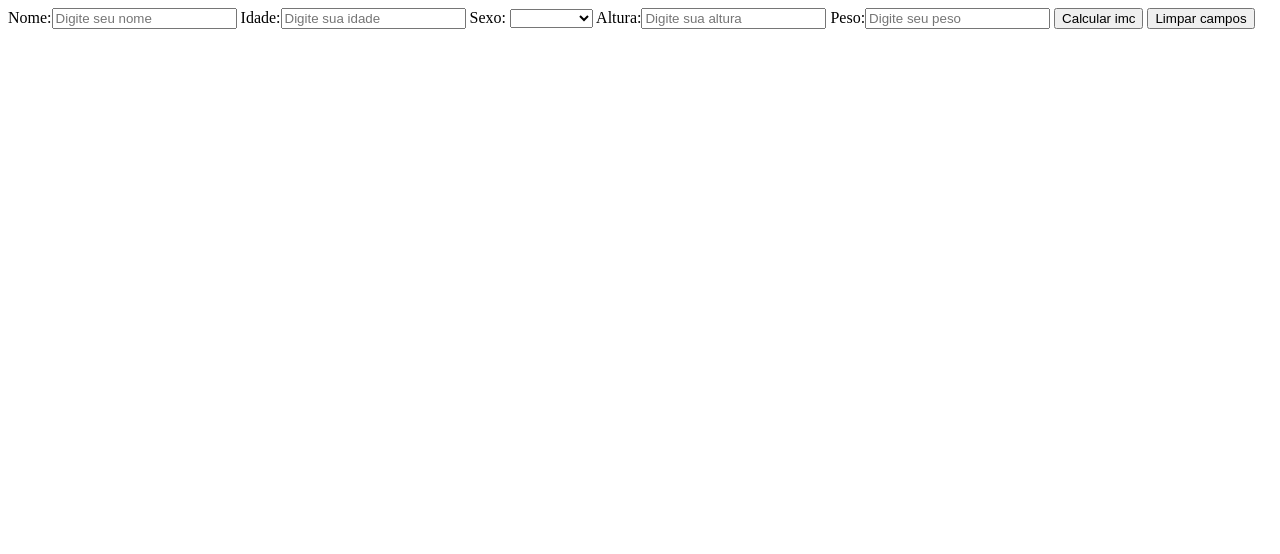
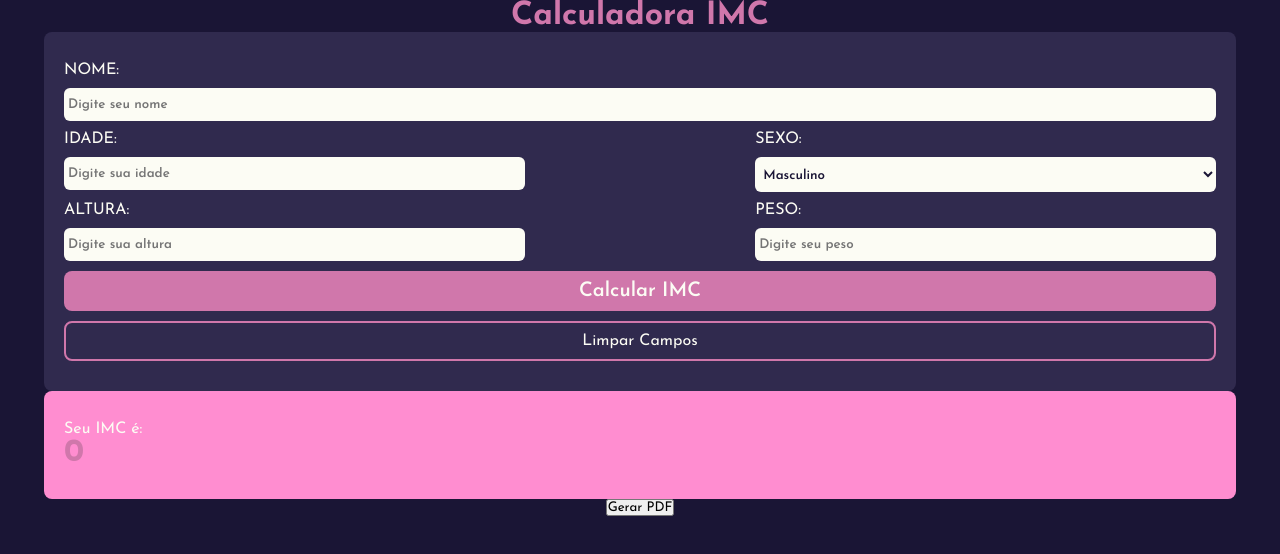
Before and after one commit to igorviniciussantana/imc-pwa, a website: page index.html in a window 1280 px wide. Drawn offline with Linux system fonts and the light colour scheme.

Commit message:
Adicionada Estilização da PWA

```diff
--- a/css/style.css
+++ b/css/style.css
@@ -0,0 +1,117 @@
+@import url("https://fonts.googleapis.com/css2?family=Josefin+Sans:wght@200;300;400;500;600;700&display=swap");
+
+* {
+  margin: 0;
+  padding: 0;
+  font-family: "Josefin Sans", sans-serif;
+}
+
+.fullscreen {
+  background-color: #1a1535;
+  width: 100%;
+  height: 100%;
+}
+
+.container {
+  display: flex;
+  flex-direction: column;
+  align-items: center;
+}
+
+h1 {
+  color: #d077ab;
+}
+
+.campos {
+  display: flex;
+  width: 90vw;
+flex-direction: column;
+  background-color: #302a4e;
+  border-radius: 8px;
+
+  padding: 30px 20px;
+  row-gap: 10px;
+}
+
+.campos label {
+  color: #fcfcf4;
+  font-weight: 400;
+}
+
+
+.campos input, select{
+border: none;
+border-radius: 6px;
+background-color: #FCFCF4;
+padding: 10px 4px;
+
+outline: none;
+
+color: #1a1535;
+font-weight: 600;
+
+}
+.inputs{
+
+display: flex;
+flex-wrap: wrap;
+justify-content: space-between;
+row-gap: 10px;
+
+}
+
+.inputGroup{
+
+display: flex;
+flex-direction: column;
+width: 40%;
+row-gap: 10px;
+
+
+}
+
+#calcular{
+
+background-color: #d077ab;
+color: #FCFCF4;
+border: none;
+font-weight: 600;
+font-size: 20px;
+border-radius: 8px;
+
+padding: 10px 0;
+
+
+}
+
+#limpar{
+
+border: 2px solid #d077ab;
+background: transparent;
+
+color: #FCFCF4;
+font-size: 16px;
+border-radius: 8px;
+padding: 10px 0;
+
+}
+.resultados {
+  background-color: #ff8dd0;
+  width: 90vw;
+  padding: 30px 20px;
+
+  display: flex;
+  flex-direction: column;
+
+  border-radius: 8px;
+  color: #FCFCF4;
+}
+
+
+#nome_tela{
+
+
+
+    color: #1a1535;
+    font-weight: 700;
+}
--- a/index.html
+++ b/index.html
@@ -1,6 +1,5 @@
 <!DOCTYPE html>
 <html lang="pt">
-
   <head>
     <meta charset="utf-8" />
     <title>Calculadora de imc</title>
@@ -10,44 +9,98 @@
     <!--viewport para designers responsivos (mobo), content é a configuração-->
     <meta name="viewport" content="width=device-width, initial-scale=1.0" />
     <meta name="theme-color" content="white" />
+    <script
+      src="https://cdnjs.cloudflare.com/ajax/libs/html2pdf.js/0.10.1/html2pdf.bundle.min.js"
+      integrity="sha512-GsLlZN/3F2ErC5ifS5QtgpiJtWd43JWSuIgh7mbzZ8zBps+dvLusV+eNQATqgA/HdeKFVgA5v3S/cIrLF7QnIg=="
+      crossorigin="anonymous"
+      referrerpolicy="no-referrer"
+    ></script>
   </head>
 
   <body class="fullscreen">
+    <div class="container">
+      <h1>Calculadora IMC</h1>
 
-    <div class="container">
-        <label for="nome">Nome:</label><input type="text" id="nome" name="nome" placeholder="Digite seu nome">
+      <!-- Inicio dos Inputs -->
+      <div class="campos">
+        <label for="nome">NOME:</label
+        ><input
+          type="text"
+          id="nome"
+          name="nome"
+          placeholder="Digite seu nome"
+        />
 
-        <label for="idade">Idade:</label><input type="text" id="idade" name="idade" placeholder="Digite sua idade">
-
-        <label for="sexo">Sexo:</label> <select id="sexo" name="sexo">
-            <option value="bota"></option>
+        <div class="inputs">
+          <div class="inputGroup">
+            <label for="idade">IDADE:</label
+            ><input
+              type="text"
+              id="idade"
+              name="idade"
+              placeholder="Digite sua idade"
+            />
+          </div>
+          <div class="inputGroup">
+            <label for="sexo">SEXO:</label>
+            <select id="sexo" name="sexo">
               <option value="Masculino">Masculino</option>
               <option value="Feminino">Feminino</option>
+            </select>
+          </div>
 
-        </select>
+          <div class="inputGroup">
+            <label for="altura">ALTURA:</label
+            ><input
+              type="number"
+              id="altura"
+              name="altura"
+              placeholder="Digite sua altura"
+            />
+          </div>
+          <div class="inputGroup">
+            <label for="peso">PESO:</label
+            ><input
+              type="number"
+              id="peso"
+              name="peso"
+              placeholder="Digite seu peso"
+            />
+          </div>
+        </div>
+        <button id="calcular" type="button" onclick="calcular()">
+          Calcular IMC
+        </button>
 
-        <label for="altura">Altura:</label><input type="number" id="altura" name="altura"
-            placeholder="Digite sua altura">
+        <button id="limpar" type="button" onclick="limpar()">
+          Limpar Campos
+        </button>
+      </div>
+      <!-- Fim dos Inputs -->
 
-        <label for="peso">Peso:</label><input type="number" id="peso" name="peso" placeholder="Digite seu peso">
-
-        <button id="calcular" type="button" onclick="calcular()">Calcular imc</button>
-
-        <button id="limpar" type="button" onclick="limpar()">Limpar campos</button>
-
-        <div>
+      <!-- Inicio dos Resultados -->
+      <div class="resultados">
+        <div class="cima">
+          <div class="nomeIdade">
             <h1 id="nome_tela"></h1>
             <h1 id="idade_tela"></h1>
+          </div>
           <h1 id="sexo_tela"></h1>
+
+          <div class="pesoAltura">
             <h1 id="altura_tela"></h1>
             <h1 id="peso_tela"></h1>
-            <h1 id="resultado"></h1>
+          </div>
+        </div>
+        Seu IMC é:
+        <h1 id="resultado">0</h1>
         <h1 id="tabela"></h1>
       </div>
 
+      <!-- Fim dos Resultados -->
+
+      <button onclick="downloadPDF()">Gerar PDF</button>
     </div>
-
     <script src="js/main.js"></script>
   </body>
-
 </html>
--- a/js/main.js
+++ b/js/main.js
@@ -1,9 +1,9 @@
-window.onload = () => {
-    "use strict";
-    if ("serviceWorker" in navigator) {
-        navigator.serviceWorker.register("./sw.js");
-    }
-};
+// window.onload = () => {
+//     "use strict";
+//     if ("serviceWorker" in navigator) {
+//         navigator.serviceWorker.register("./sw.js");
+//     }
+// };
 
 
 function calcular() {
@@ -19,8 +19,8 @@ function calcular() {
     soma = peso / (altura * altura);
 
 
-    nome_tela.textContent = nome;
-    idade_tela.textContent = idade;
+    nome_tela.textContent = nome + ",";
+    idade_tela.textContent = idade + " anos";
     sexo_tela.textContent = sexo;
    altura_tela.textContent = altura;
    peso_tela.textContent =  peso;
@@ -61,3 +61,18 @@ function limpar() {
     const altura = document.getElementById("altura").value = "";
 
 }
+
+function downloadPDF() {
+    const item = document.querySelector(".resultados");
+    const nome = document.getElementById("nome").value;
+    const fileName = nome + '.pdf'
+
+    var opt = {
+      margin: 0,
+      filename: fileName,
+      html2canvas: { scale: 2 },
+      jsPDF: { unit: "in", format: "letter", orientation: "portrait" },
+    };
+
+    html2pdf().set(opt).from(item).save();
+  }
```
Also changed, not shown: package.json (added, +23 -0 lines), 2 other files. Lines whose indentation alone changed are shown as unchanged.
